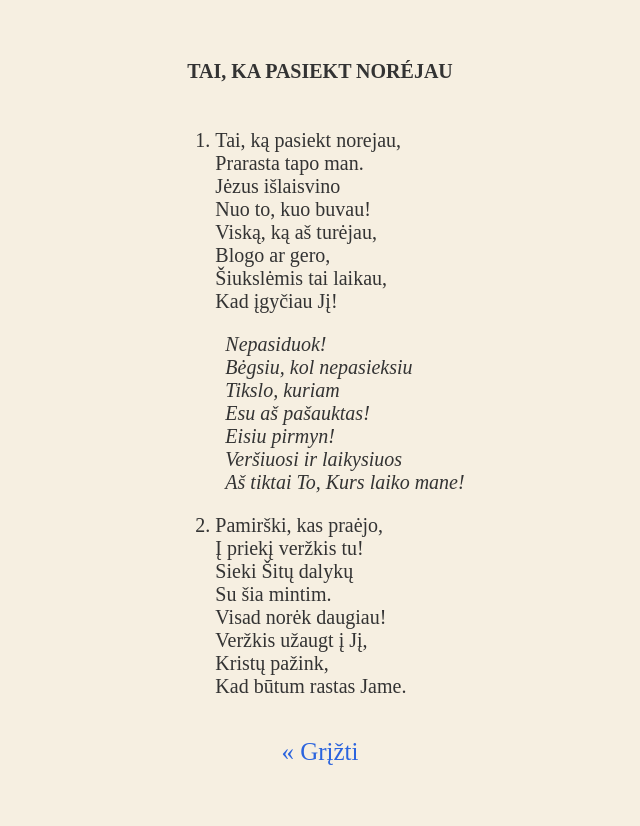
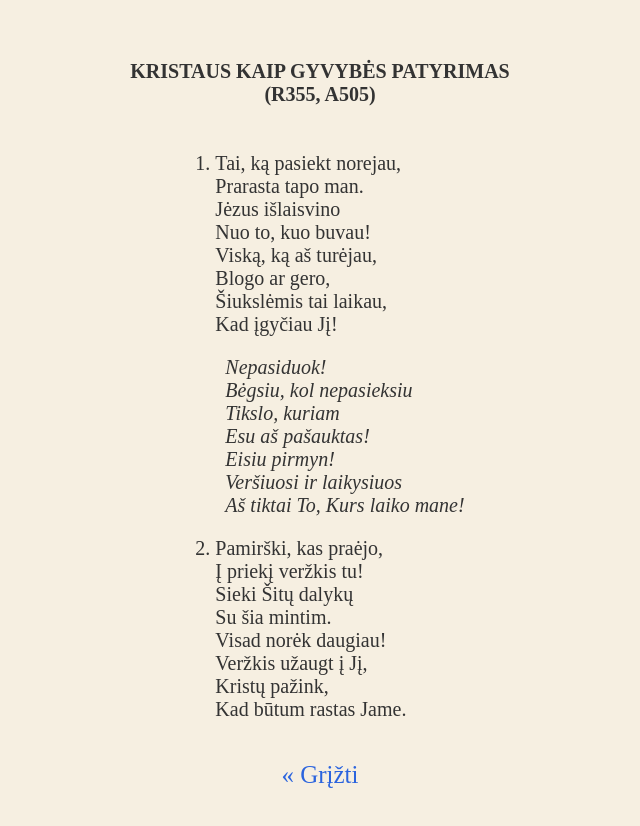
Before and after one commit to guykozlovskij/himnynas, a plain HTML site: page new-songs/A388.html in a window 1280 px wide. Shown: the whole page, without its empty margins (320-960 px from the left). Drawn offline with Linux system fonts and the light colour scheme.

Commit message:
update A388

```diff
--- a/new-songs/A388.html
+++ b/new-songs/A388.html
@@ -10,7 +10,8 @@
 
 <body>
   <section class="hymn">
-    <h4>TAI, KA PASIEKT NORÉJAU
+    <h4>KRISTAUS KAIP GYVYBĖS PATYRIMAS<br>
+      (R355, A505)
 
     </h4>
     <ol>
```
